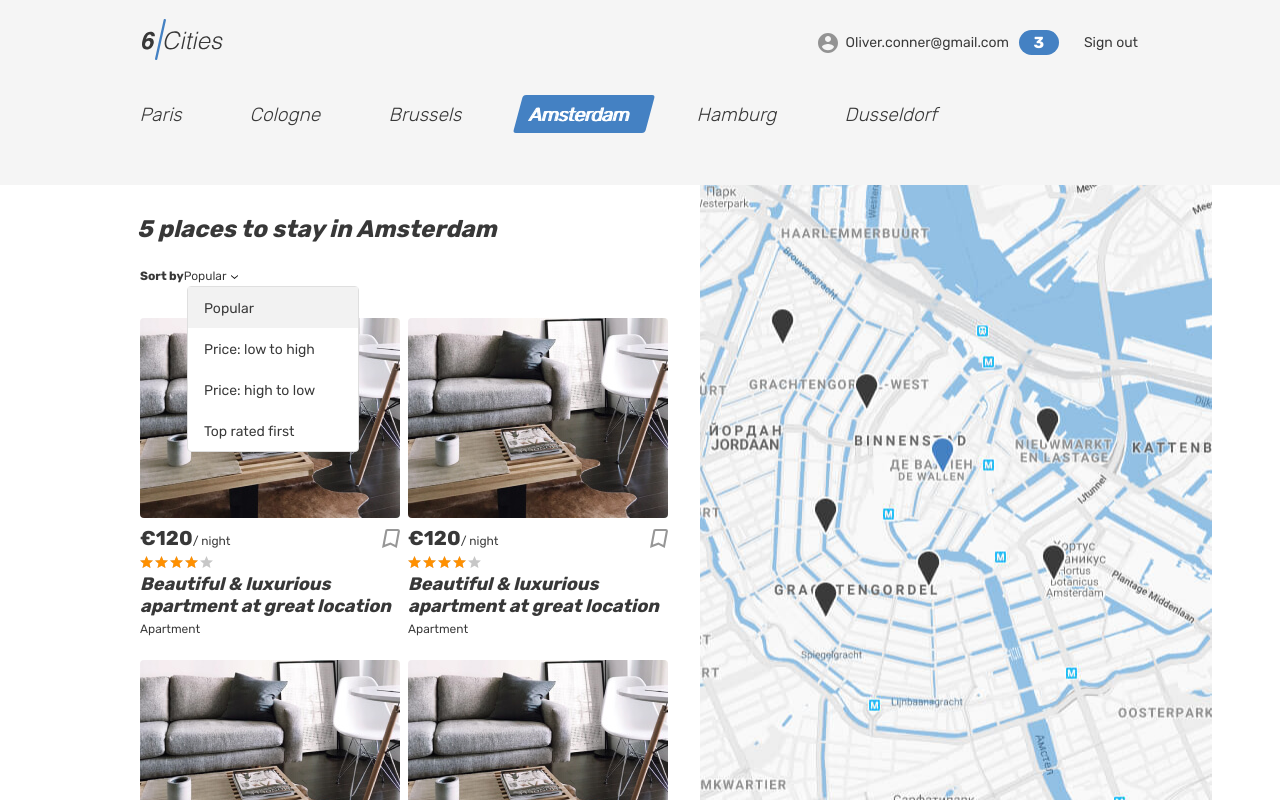
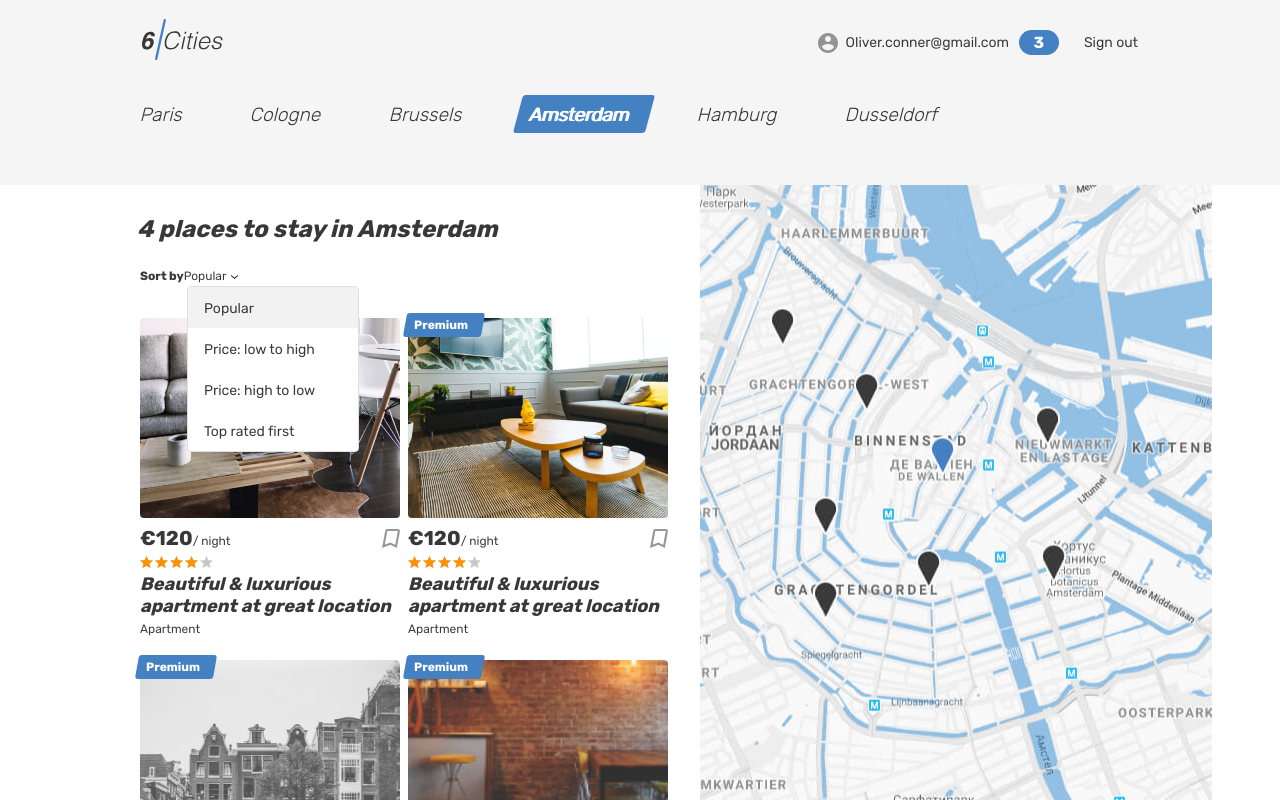
Before and after one commit to ksegorenko/2579223-six-cities-5, a React (Vite) app: page / in a window 1280 px wide. Built offline with nearby package versions, Linux system fonts and the light colour scheme.

Commit message:
Добавлена передача моковых данных через props, обновлены компоненты карточки и главной страницы, добавлен компонент для списка предложений

```diff
--- a/src/components/App/App.tsx
+++ b/src/components/App/App.tsx
@@ -6,16 +6,17 @@ import FavoritesPage from '../../pages/FavoritesPage/FavoritesPage';
 import NotFoundPage from '../../pages/NotFoundPage/NotFoundPage';
 import PrivateRoute from '../PrivateRoute/PrivateRoute';
 import { AuthStatus, Paths } from '../../const';
+import { Offer } from '../../types/offer.type';
 
 type AppScreenProps = {
-  cardsCount: number;
+  offers: Offer[];
 }
 
-function App({cardsCount}: AppScreenProps): JSX.Element {
+function App({offers}: AppScreenProps): JSX.Element {
   return (
     <BrowserRouter>
       <Routes>
-        <Route path={Paths.Home} element={<MainPage cardsCount={cardsCount} />} />
+        <Route path={Paths.Home} element={<MainPage offers={offers} />} />
         <Route path={Paths.Login} element={<LoginPage />} />
         <Route
           path={Paths.Favorites}
@@ -23,11 +24,11 @@ function App({cardsCount}: AppScreenProps): JSX.Element {
             <PrivateRoute
               authStatus={AuthStatus.NoAuth}
             >
-              <FavoritesPage />
+              <FavoritesPage offers={offers} />
             </PrivateRoute>
           }
         />
-        <Route path={Paths.Offer} element={<OfferPage />} />
+        <Route path={Paths.Offer} element={<OfferPage offers={offers} />} />
         <Route path='*' element={<NotFoundPage />} />
       </Routes>
     </BrowserRouter>
--- /dev/null
+++ b/src/components/Cities/Cities.tsx
@@ -0,0 +1,45 @@
+import { OfferPreview } from '../../types/preview.type';
+import PlaceCard from '../PlaceCard/PlaceCard';
+
+type CitiesProps = {
+  offers: OfferPreview[];
+}
+
+function Cities({offers}: CitiesProps): JSX.Element {
+  return (
+
+    <div className="cities">
+      <div className="cities__places-container container">
+        <section className="cities__places places">
+          <h2 className="visually-hidden">Places</h2>
+          <b className="places__found">{offers.length} places to stay in Amsterdam</b>
+          <form className="places__sorting" action="#" method="get">
+            <span className="places__sorting-caption">Sort by</span>
+            <span className="places__sorting-type" tabIndex={0}>
+                      Popular
+              <svg className="places__sorting-arrow" width="7" height="4">
+                <use xlinkHref="#icon-arrow-select"></use>
+              </svg>
+            </span>
+            <ul className="places__options places__options--custom places__options--opened">
+              <li className="places__option places__option--active" tabIndex={0}>Popular</li>
+              <li className="places__option" tabIndex={0}>Price: low to high</li>
+              <li className="places__option" tabIndex={0}>Price: high to low</li>
+              <li className="places__option" tabIndex={0}>Top rated first</li>
+            </ul>
+          </form>
+          <div className="cities__places-list places__list tabs__content">
+            {offers.map((offer) => (
+              <PlaceCard key={offer.id} offer={offer} />
+            ))}
+          </div>
+        </section>
+        <div className="cities__right-section">
+          <section className="cities__map map"></section>
+        </div>
+      </div>
+    </div>
+  );
+}
+
+export default Cities;
--- a/src/components/PlaceCard/PlaceCard.tsx
+++ b/src/components/PlaceCard/PlaceCard.tsx
@@ -1,10 +1,37 @@
-function PlaceCard(): JSX.Element {
+import { Link } from 'react-router-dom';
+import { OfferPreview } from '../../types/preview.type';
+
+type CardImageSize = 'small' | 'large';
+
+type CardProps = {
+  offer: OfferPreview;
+  size?: CardImageSize;
+};
+
+const sizeMap: Record<CardImageSize, {width: string; height: string}> = {
+  small: { width: '150', height: '110' },
+  large: { width: '260', height: '200' },
+};
+
+function PlaceCard({ offer, size = 'large' }: CardProps): JSX.Element {
+  const { isPremium, previewImage, id, price, rating, title, type } = offer;
+
   return (
     <article className="cities__card place-card">
+      {isPremium && (
+        <div className="place-card__mark">
+          <span>Premium</span>
+        </div>
+      )}
       <div className="cities__image-wrapper place-card__image-wrapper">
-        <a href="#">
-          <img className="place-card__image" src="img/apartment-01.jpg" width="260" height="200" alt="Place image"/>
-        </a>
+        <Link to='/'>
+          <img
+            className="place-card__image"
+            src={previewImage}
+            alt={title}
+            {...sizeMap[size]}
+          />
+        </Link>
       </div>
       <div className="place-card__info">
         <div className="place-card__price-wrapper">
--- a/src/index.tsx
+++ b/src/index.tsx
@@ -2,6 +2,7 @@ import React from 'react';
 import ReactDOM from 'react-dom/client';
 import App from './components/App/App.tsx';
 import { Setting } from './const';
+import { offers } from './mocks/offers.ts';
 
 const root = ReactDOM.createRoot(
   document.getElementById('root') as HTMLElement
@@ -12,6 +13,7 @@ root.render(
   <React.StrictMode>
     <App
       cardsCount = {Setting.CardsCount}
+      offers={offers}
     />
   </React.StrictMode>
 );
--- a/src/mocks/offers.ts
+++ b/src/mocks/offers.ts
@@ -16,16 +16,16 @@ const offers: Offer[] = [
     isFavorite: false,
     isPremium: false,
     rating: 4,
-    previewImage: `https://loremflickr.com/320/240?random=${crypto.randomUUID()}`,
+    previewImage: 'img/apartment-01.jpg',
     description: 'A quiet cozy and picturesque place in the heart of Paris.',
     bedrooms: 3,
     goods: ['Heating'],
     host: {
       name: 'Oliver Conner',
-      avatarUrl: `https://loremflickr.com/320/240?random=${crypto.randomUUID()}`,
+      avatarUrl: 'img/avatar-angelina.jpg',
       isPro: false
     },
-    images: [`https://loremflickr.com/320/240?random=${crypto.randomUUID()}`],
+    images: ['img/apartment-01.jpg', 'img/apartment-02.jpg', 'img/apartment-03.jpg'],
     maxAdults: 4
   },
   {
@@ -42,16 +42,16 @@ const offers: Offer[] = [
     isFavorite: true,
     isPremium: true,
     rating: 4.8,
-    previewImage: `https://loremflickr.com/320/240?random=${crypto.randomUUID()}`,
+    previewImage: 'img/apartment-02.jpg',
     description: 'A stylish and modern apartment in the vibrant center of Berlin.',
     bedrooms: 2,
     goods: ['Wi-Fi', 'Washing machine', 'Air conditioning'],
     host: {
       name: 'Anna Schmidt',
-      avatarUrl: `https://loremflickr.com/320/240?random=${crypto.randomUUID()}`,
+      avatarUrl: 'img/avatar-angelina.jpg',
       isPro: true
     },
-    images: [`https://loremflickr.com/320/240?random=${crypto.randomUUID()}`],
+    images: ['img/apartment-01.jpg', 'img/apartment-02.jpg', 'img/apartment-03.jpg'],
     maxAdults: 2
   },
   {
@@ -68,16 +68,16 @@ const offers: Offer[] = [
     isFavorite: false,
     isPremium: true,
     rating: 4.5,
-    previewImage: `https://loremflickr.com/320/240?random=${crypto.randomUUID()}`,
+    previewImage: 'img/amsterdam.jpg',
     description: 'A comfortable house with a beautiful garden, close to the city center.',
     bedrooms: 4,
     goods: ['Parking', 'Garden', 'Kitchen'],
     host: {
       name: 'Johan de Vries',
-      avatarUrl: `https://loremflickr.com/320/240?random=${crypto.randomUUID()}`,
+      avatarUrl: 'img/avatar-max.jpg',
       isPro: true
     },
-    images: [`https://loremflickr.com/320/240?random=${crypto.randomUUID()}`],
+    images: ['img/apartment-small-03.jpg', 'img/apartment-small-04.jpg'],
     maxAdults: 6
   },
   {
@@ -94,16 +94,16 @@ const offers: Offer[] = [
     isFavorite: true,
     isPremium: true,
     rating: 5,
-    previewImage: `https://loremflickr.com/320/240?random=${crypto.randomUUID()}`,
+    previewImage: 'img/room-small.jpg',
     description: 'An exclusive penthouse with breathtaking city views.',
     bedrooms: 5,
     goods: ['Swimming pool', 'Gym', 'Sauna'],
     host: {
       name: 'Michael Johnson',
-      avatarUrl: `https://loremflickr.com/320/240?random=${crypto.randomUUID()}`,
+      avatarUrl: 'img/avatar.svg',
       isPro: true
     },
-    images: [`https://loremflickr.com/320/240?random=${crypto.randomUUID()}`],
+    images: ['img/room-small.jpg', 'img/room.jpg'],
     maxAdults: 8
   }
 ];
--- a/src/pages/MainPage/MainPage.tsx
+++ b/src/pages/MainPage/MainPage.tsx
@@ -1,10 +1,11 @@
-import PlaceCard from '../../components/PlaceCard/PlaceCard';
+import Cities from '../../components/Cities/Cities';
+import { Offer } from '../../types/offer.type';
 
 type MainPageProps = {
-  cardsCount: number;
+  offers: Offer[];
 }
 
-function MainPage({cardsCount}: MainPageProps): JSX.Element {
+function MainPage({offers}: MainPageProps): JSX.Element {
   return (
     <div className="page page--gray page--main">
       <header className="header">
@@ -74,39 +75,7 @@ function MainPage({cardsCount}: MainPageProps): JSX.Element {
             </ul>
           </section>
         </div>
-        <div className="cities">
-          <div className="cities__places-container container">
-            <section className="cities__places places">
-              <h2 className="visually-hidden">Places</h2>
-              <b className="places__found">{cardsCount} places to stay in Amsterdam</b>
-              <form className="places__sorting" action="#" method="get">
-                <span className="places__sorting-caption">Sort by</span>
-                <span className="places__sorting-type" tabIndex={0}>
-                      Popular
-                  <svg className="places__sorting-arrow" width="7" height="4">
-                    <use xlinkHref="#icon-arrow-select"></use>
-                  </svg>
-                </span>
-                <ul className="places__options places__options--custom places__options--opened">
-                  <li className="places__option places__option--active" tabIndex={0}>Popular</li>
-                  <li className="places__option" tabIndex={0}>Price: low to high</li>
-                  <li className="places__option" tabIndex={0}>Price: high to low</li>
-                  <li className="places__option" tabIndex={0}>Top rated first</li>
-                </ul>
-              </form>
-              <div className="cities__places-list places__list tabs__content">
-                <PlaceCard />
-                <PlaceCard />
-                <PlaceCard />
-                <PlaceCard />
-                <PlaceCard />
-              </div>
-            </section>
-            <div className="cities__right-section">
-              <section className="cities__map map"></section>
-            </div>
-          </div>
-        </div>
+        <Cities offers={offers} />
       </main>
     </div>
   );
```
Also changed, not shown: src/pages/FavoritesPage/FavoritesPage.tsx (+7 -1 lines), src/pages/OfferPage/OfferPage.tsx (+7 -1 lines).
